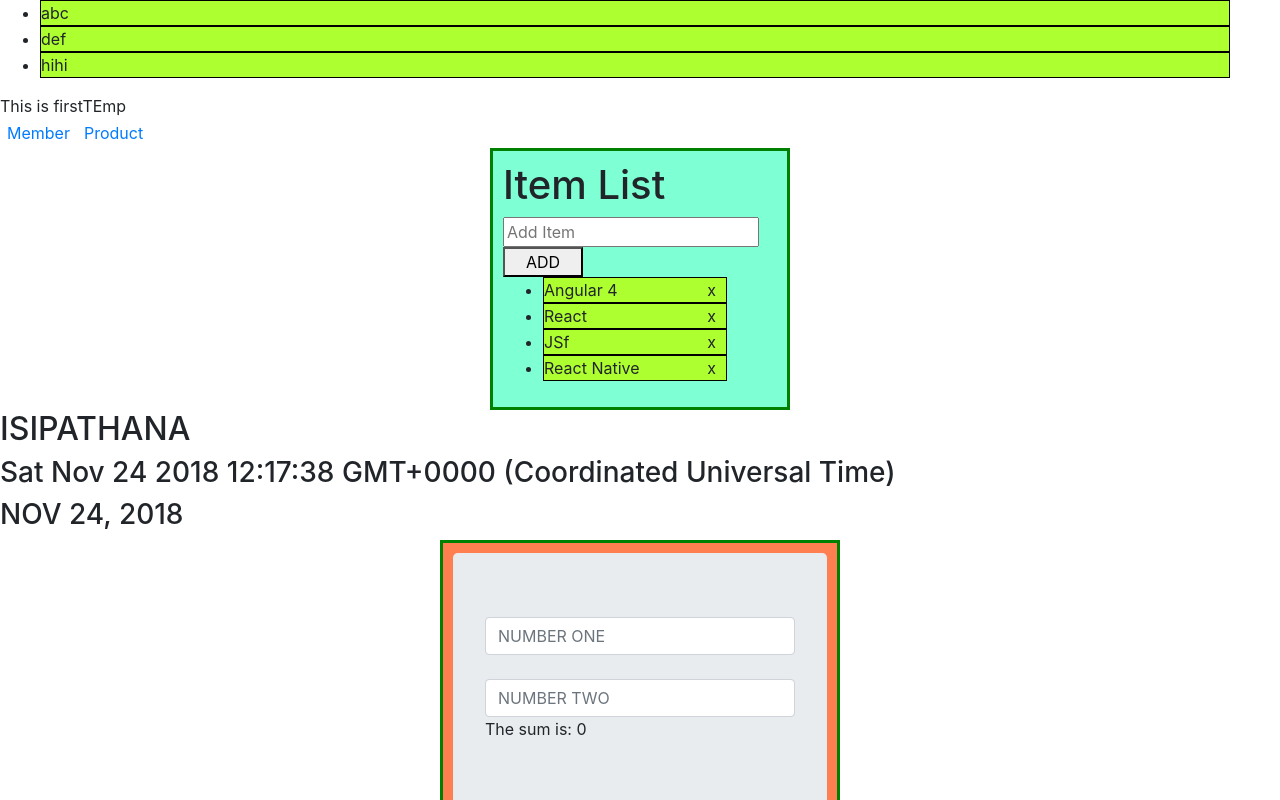
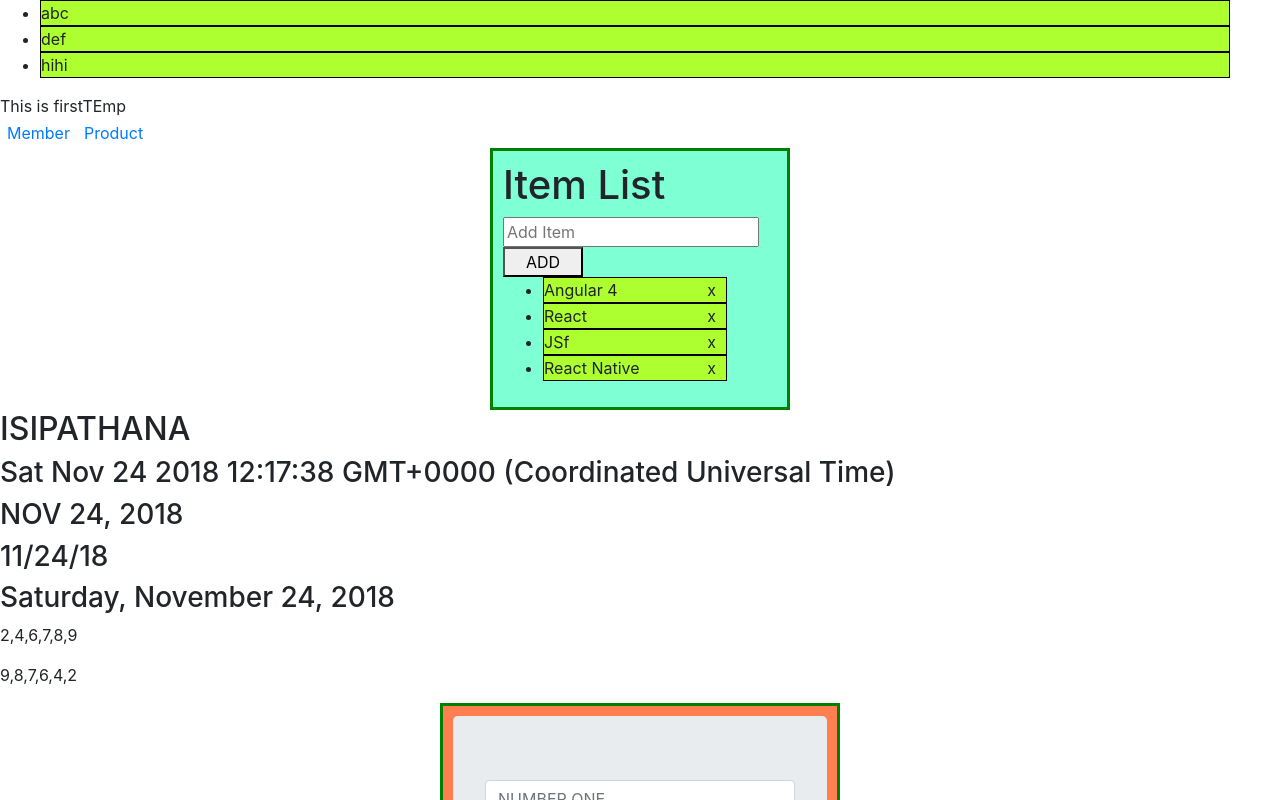
Before and after one commit to Hewapathirana/ScratchAngular, an Angular app: page / in a window 1280 px wide. Shown: the top 800 px of the page. Built offline with nearby package versions, Linux system fonts and the light colour scheme.

Commit message:
Finished the CUSTOM PIPE FOR short an array

```diff
--- a/src/app/app.component.html
+++ b/src/app/app.component.html
@@ -25,7 +25,10 @@
  <h2>{{school | uppercase}}</h2>
  <h3>{{day}}</h3>
  <h3>{{day | date | uppercase}}</h3>
-
+ <h3>{{day | date:'shortDate'}}</h3>
+ <h3>{{day | date:'fullDate'}}</h3>
+ <p>{{shortarr |shortarray : 'asc'}}</p>
+ <p>{{shortarr |shortarray : 'dsc'}}</p>
  <div class="container" id="addnum1num2">
  <div class="jumbotron">
    <input [(ngModel)]="num1" type="text" class="form-control" placeholder="NUMBER ONE"><br>
--- a/src/app/app.component.ts
+++ b/src/app/app.component.ts
@@ -16,7 +16,7 @@ export class AppComponent {
   itemList = ['Angular 4', 'React', 'JSf', 'React Native'];
   school = 'Isipathana';
   day = new Date();
-
+  shortarr = [4, 2, 8, 9, 7, 6];
 
   pushToItemList = function() {
     if (this.name != '') {
--- a/src/app/app.module.ts
+++ b/src/app/app.module.ts
@@ -9,6 +9,7 @@ import { MyComponentComponent } from './my-component/my-component.component';
 import { ProductComponent } from './product/product.component';
 import { MembersComponent } from './members/members.component';
 import { DefaultComponent } from './default/default.component';
+import { ShortarrayPipe } from './shortarray.pipe';
 
 @NgModule({
   declarations: [
@@ -16,7 +17,8 @@ import { DefaultComponent } from './default/default.component';
     MyComponentComponent,
     ProductComponent,
     MembersComponent,
-    DefaultComponent
+    DefaultComponent,
+    ShortarrayPipe
   ],
   imports: [
     BrowserModule,
--- /dev/null
+++ b/src/app/shortarray.pipe.ts
@@ -0,0 +1,16 @@
+import { Pipe, PipeTransform } from '@angular/core';
+
+@Pipe({
+  name: 'shortarray'
+})
+export class ShortarrayPipe implements PipeTransform {
+
+  transform(value: any[], args?: string): any {
+      if (args === 'asc') {
+        return value.sort();
+      } else if (args === 'dsc') {
+        return value.sort().reverse();
+    }
+  }
+
+}
```
Also changed, not shown: 1 other file (tests, documents, lock files or other folders).
